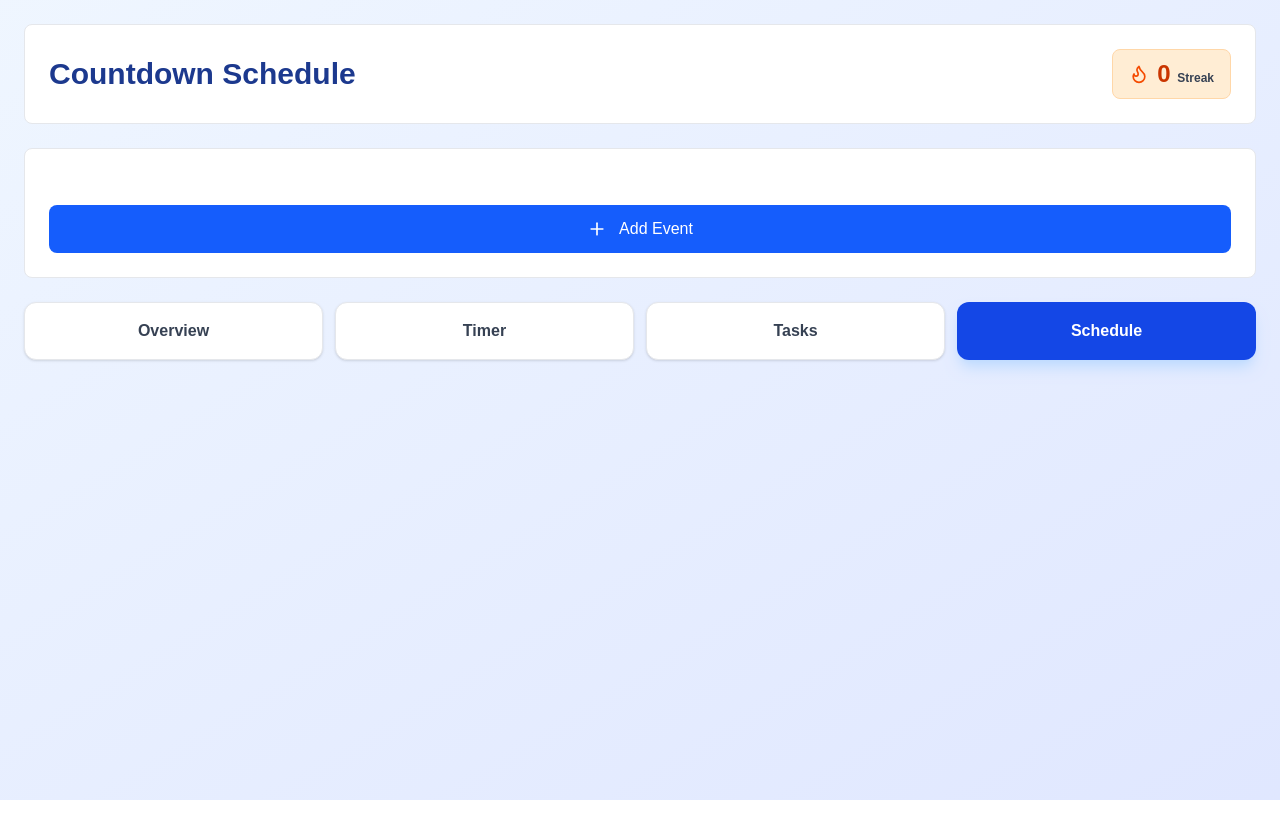
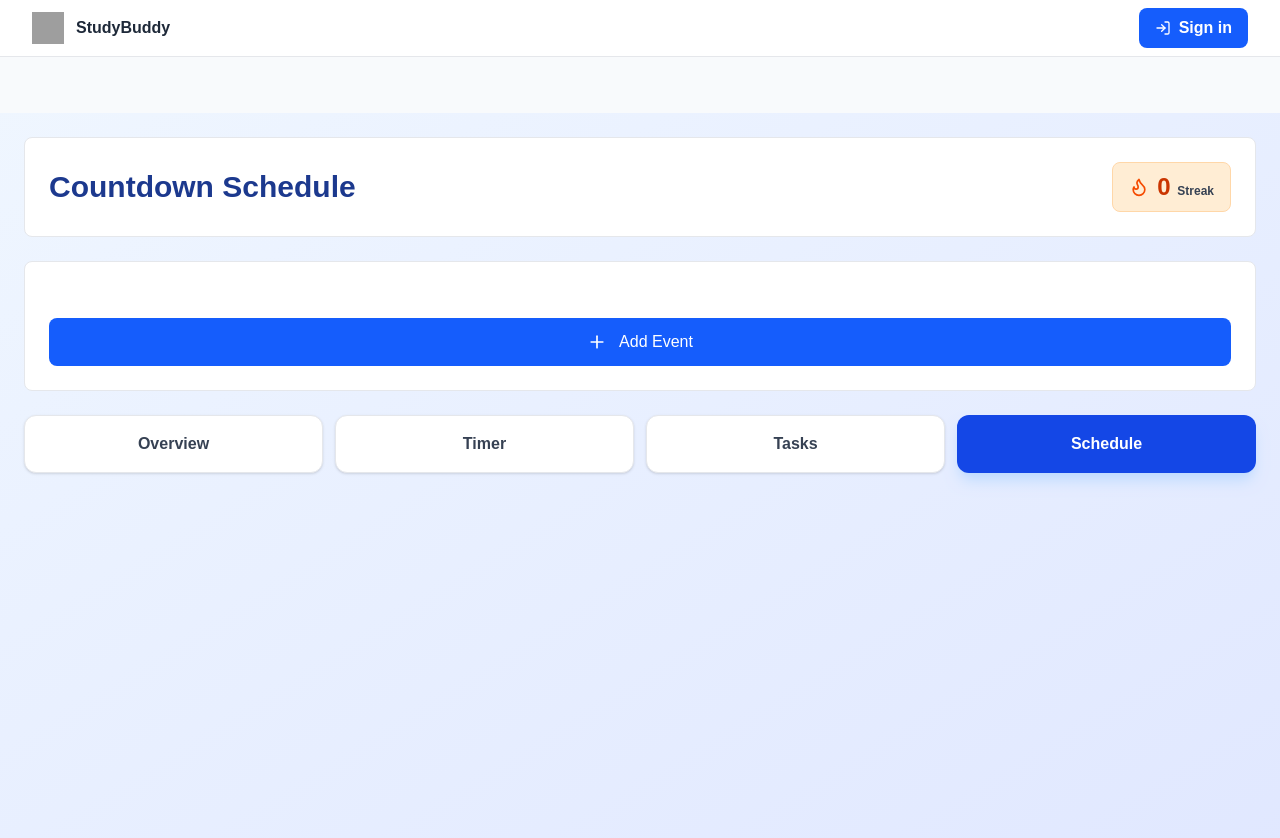
Before and after one commit to kevinthai256/StudyBuddy, a Next.js app: page /schedule in a window 1280 px wide. Shown: the top 838 px of the page. Before the commit the page ends 800 px from the top, so only its background shows below. Built offline with nearby package versions, Linux system fonts and the light colour scheme; no server answers; grey boxes are pictures that could not be loaded.

Commit message:
Sign in fixes

```diff
--- /dev/null
+++ b/app/components/AppShell.tsx
@@ -0,0 +1,74 @@
+"use client";
+
+import React from 'react';
+import { SessionProvider, useSession, signIn, signOut } from 'next-auth/react';
+import Link from 'next/link';
+import { LogIn, LogOut, User } from 'lucide-react';
+
+function AuthControls() {
+  const { data: session, status } = useSession();
+
+  if (status === 'loading') {
+    return <div className="px-3 py-2 rounded bg-gray-100 text-sm">Loading...</div>;
+  }
+
+  if (!session) {
+    return (
+      <button
+        onClick={() => signIn('google', { callbackUrl: '/dashboard' })}
+        className="flex items-center gap-2 bg-blue-600 text-white px-4 py-2 rounded-lg text-sm sm:text-base touch-none"
+      >
+        <LogIn size={16} />
+        <span className="font-semibold">Sign in</span>
+      </button>
+    );
+  }
+
+  return (
+    <div className="flex items-center gap-2">
+      <button
+        onClick={() => signIn('google')}
+        className="flex items-center gap-2 bg-amber-600 text-white px-3 py-2 rounded-lg text-sm"
+        title="Switch Google account"
+      >
+        <User size={16} />
+        <span className="hidden sm:inline">Switch account</span>
+      </button>
+
+      <button
+        onClick={() => signOut({ callbackUrl: '/' })}
+        className="flex items-center gap-2 bg-gray-100 px-3 py-2 rounded-lg text-sm text-gray-800"
+        title="Sign out"
+      >
+        <LogOut size={16} />
+        <span className="hidden sm:inline">Sign out</span>
+      </button>
+    </div>
+  );
+}
+
+export default function AppShell({ children }: { children: React.ReactNode }) {
+  return (
+    <SessionProvider>
+      <div className="min-h-screen flex flex-col bg-slate-50">
+        <header className="w-full bg-white border-b border-gray-200 sticky top-0 z-50">
+          <div className="max-w-7xl mx-auto px-4 sm:px-6 lg:px-8">
+            <div className="flex items-center justify-between h-14">
+              <Link href="/" className="flex items-center gap-3">
+                <img src="/icon0.svg" alt="StudyBuddy" className="w-8 h-8" />
+                <span className="font-bold text-gray-800">StudyBuddy</span>
+              </Link>
+              <div className="flex items-center gap-2">
+                <AuthControls />
+              </div>
+            </div>
+          </div>
+        </header>
+
+        <main className="flex-1 pt-14">
+          {children}
+        </main>
+      </div>
+    </SessionProvider>
+  );
+}
--- a/app/dashboard/page.tsx
+++ b/app/dashboard/page.tsx
@@ -6,7 +6,7 @@ import Link from 'next/link';
 import { Calendar, CheckSquare, Flame, Plus, Trash2, ChevronLeft, ChevronRight, Clock, CloudCheck, CloudOff, Loader2 } from 'lucide-react';
 import { Chart as ChartJS, CategoryScale, LinearScale, PointElement, LineElement, Title, Tooltip, Legend } from 'chart.js';
 import { Line } from 'react-chartjs-2';
-import { SessionProvider, useSession } from 'next-auth/react';
+import { useSession } from 'next-auth/react';
 
 ChartJS.register(CategoryScale, LinearScale, PointElement, LineElement, Title, Tooltip, Legend);
 
@@ -354,9 +354,5 @@ function StudyDashboardContent() {
 
 // Next.js Default Export Wrapper
 export default function StudyDashboard() {
-  return (
-    <SessionProvider>
-      <StudyDashboardContent />
-    </SessionProvider>
-  );
+  return <StudyDashboardContent />;
 }
--- a/app/layout.tsx
+++ b/app/layout.tsx
@@ -1,6 +1,7 @@
 import type { Metadata } from "next";
 import { Geist, Geist_Mono } from "next/font/google";
 import "./globals.css";
+import AppShell from './components/AppShell';
 const geistSans = Geist({
   variable: "--font-geist-sans",
   subsets: ["latin"],
@@ -29,10 +30,8 @@ export default function RootLayout({
 }>) {
   return (
     <html lang="en">
-      <body
-        className={`${geistSans.variable} ${geistMono.variable} antialiased`}
-      >
-        {children}
+      <body className={`${geistSans.variable} ${geistMono.variable} antialiased`}>
+        <AppShell>{children}</AppShell>
       </body>
     </html>
   );
--- a/app/page.tsx
+++ b/app/page.tsx
@@ -3,7 +3,7 @@
 import React, { useEffect } from 'react';
 import { useRouter } from 'next/navigation';
 import Image from 'next/image';
-import { SessionProvider, signIn, useSession } from 'next-auth/react';
+import { signIn, useSession } from 'next-auth/react';
 import { BookOpen, LogIn, ArrowRight } from 'lucide-react';
 
 function LoginPageContent() {
@@ -91,9 +91,5 @@ function LoginPageContent() {
 }
 
 export default function LoginPage() {
-  return (
-    <SessionProvider>
-      <LoginPageContent />
-    </SessionProvider>
-  );
+  return <LoginPageContent />;
 }
--- a/app/schedule/page.tsx
+++ b/app/schedule/page.tsx
@@ -3,7 +3,7 @@
 import React, { useState, useEffect, useCallback } from 'react';
 import { useRouter } from 'next/navigation';
 import { Calendar, CheckSquare, Flame, Plus, Trash2, ChevronLeft, ChevronRight, Clock, CloudCheck, CloudOff, Loader2 } from 'lucide-react';
-import { SessionProvider, useSession } from 'next-auth/react';
+import { useSession } from 'next-auth/react';
 import Link from 'next/link';
 
 // --- Storage Utility ---
@@ -256,9 +256,5 @@ function StudyScheduleContent() {
 
 // Next.js Default Export Wrapper
 export default function StudySchedule() {
-  return (
-    <SessionProvider>
-      <StudyScheduleContent />
-    </SessionProvider>
-  );
+  return <StudyScheduleContent />;
 }
--- a/app/timer/page.tsx
+++ b/app/timer/page.tsx
@@ -3,7 +3,7 @@
 import React, { useState, useEffect, useCallback } from 'react';
 import { useRouter } from 'next/navigation';
 import { Calendar, CheckSquare, Flame, Plus, Trash2, ChevronLeft, ChevronRight, Clock, CloudCheck, CloudOff, Loader2 } from 'lucide-react';
-import { SessionProvider, useSession } from 'next-auth/react';
+import { useSession } from 'next-auth/react';
 import Link from 'next/link';
 
 // --- Storage Utility ---
@@ -215,9 +215,5 @@ function StudyTimerContent() {
 
 // Next.js Default Export Wrapper
 export default function StudyTimer() {
-  return (
-    <SessionProvider>
-      <StudyTimerContent />
-    </SessionProvider>
-  );
+  return <StudyTimerContent />;
 }
--- a/app/todos/page.tsx
+++ b/app/todos/page.tsx
@@ -3,7 +3,7 @@
 import React, { useState, useEffect, useCallback } from 'react';
 import { useRouter } from 'next/navigation';
 import { Calendar, CheckSquare, Flame, Plus, Trash2, ChevronLeft, ChevronRight, Clock, CloudCheck, CloudOff, Loader2 } from 'lucide-react';
-import { SessionProvider, useSession } from 'next-auth/react';
+import { useSession } from 'next-auth/react';
 import Link from 'next/link';
 
 // --- Storage Utility ---
@@ -172,9 +172,5 @@ function StudyTodosContent() {
 
 // Next.js Default Export Wrapper
 export default function StudyTodos() {
-  return (
-    <SessionProvider>
-      <StudyTodosContent />
-    </SessionProvider>
-  );
+  return <StudyTodosContent />;
 }
```
